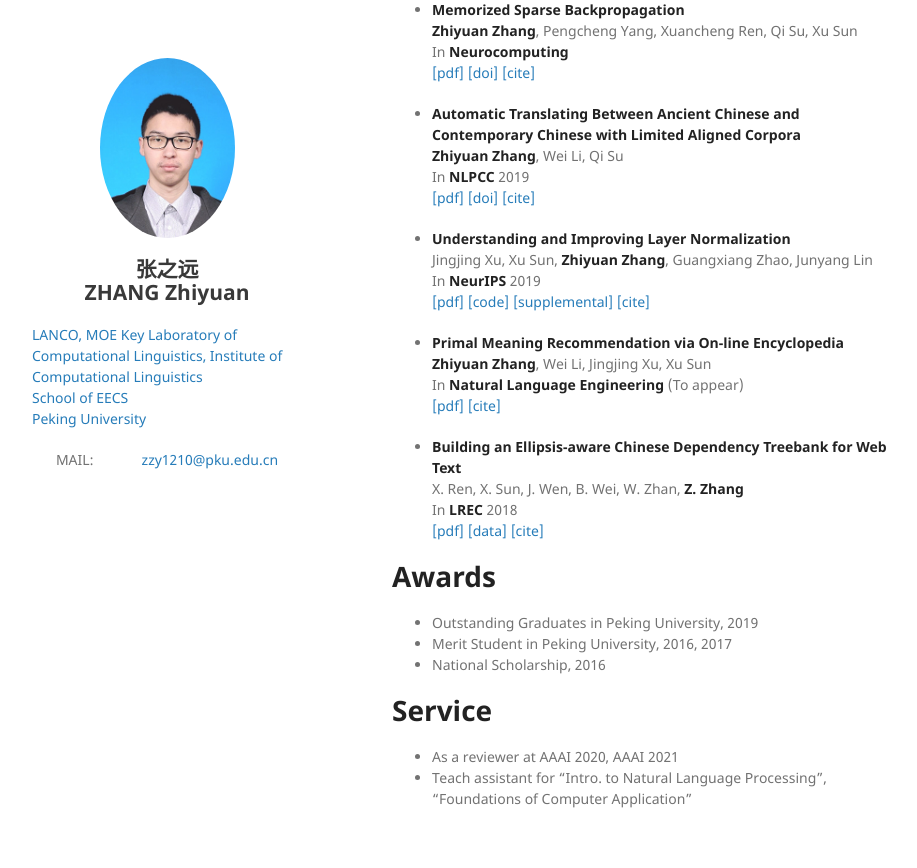
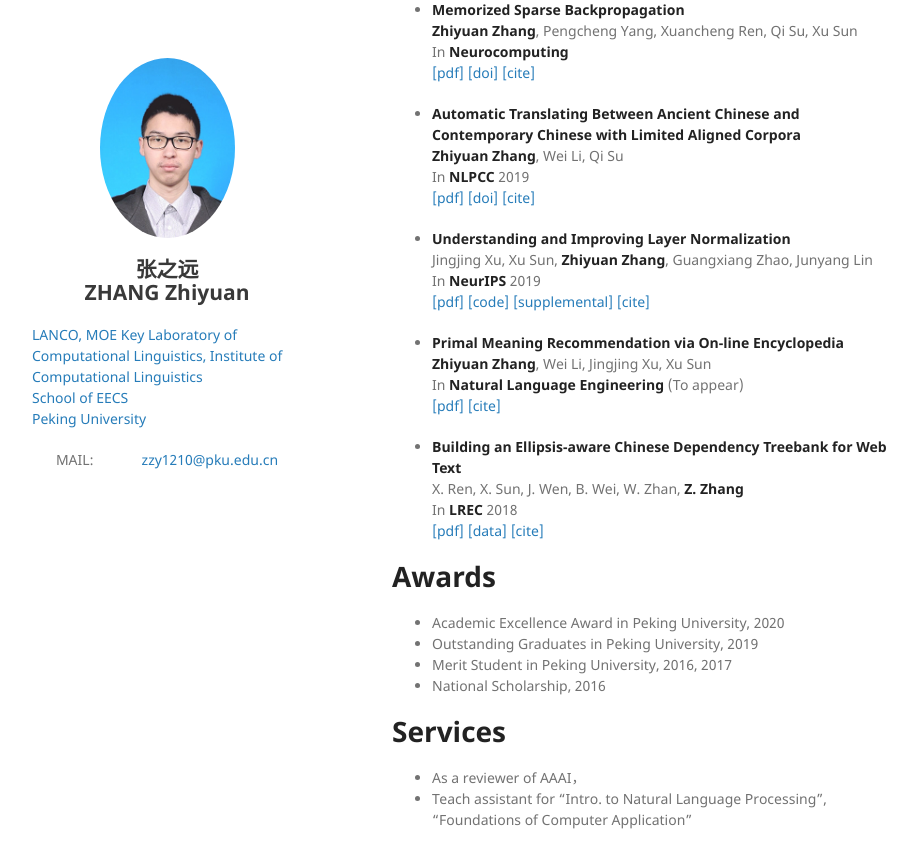
Before and after one commit to pkuzzy/pkuzzy.github.io, a Jekyll site: the page built from index.md, in a window 1280 px wide and 900 px high, scrolled down 956 px. Shown: the top 868 px of the window, without its empty margins (178-1095 px from the left). Built offline with Jekyll 4.4.1, drawn with Linux system fonts in a browser that asks for light colours; nearby versions of some CDN libraries; our own code applies the rules of GitHub Pages for plain Markdown files.

Commit message:
Update index.md

```diff
--- a/index.md
+++ b/index.md
@@ -58,10 +58,11 @@ Zhiyuan Zhang (张之远) is a Ph.D. student, supervised by Prof. [Xu Sun (孙
   [[pdf]](http://www.lrec-conf.org/proceedings/lrec2018/pdf/297.pdf) [[data]](https://github.com/lancopku/Chinese-Dependency-Treebank-with-Ellipsis) [[cite]](https://dblp.uni-trier.de/rec/conf/lrec/RenSWWZZ18.html?view=bibtex)
 
 # Awards
+- Academic Excellence Award in Peking University, 2020
 - Outstanding Graduates in Peking University, 2019
 - Merit Student in Peking University, 2016, 2017
 - National Scholarship, 2016
 
-# Service
-- As a reviewer at AAAI 2020, AAAI 2021
+# Services
+- As a reviewer of AAAI，
 - Teach assistant for "Intro. to Natural Language Processing", "Foundations of Computer Application"
```
